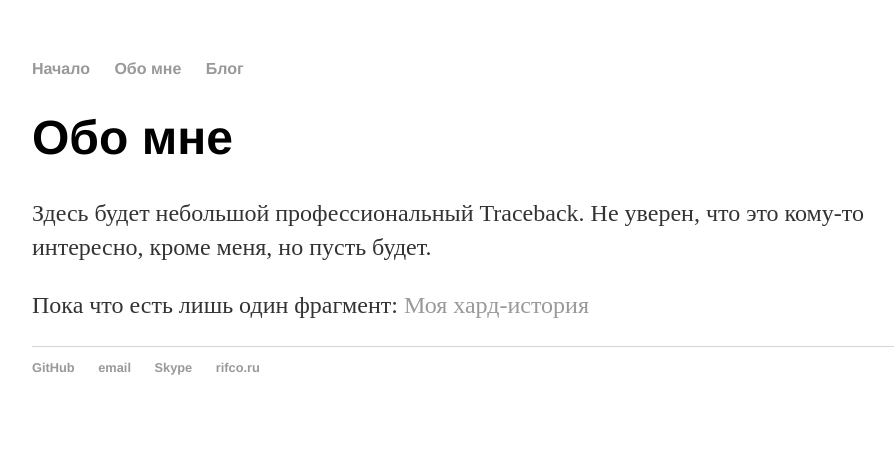
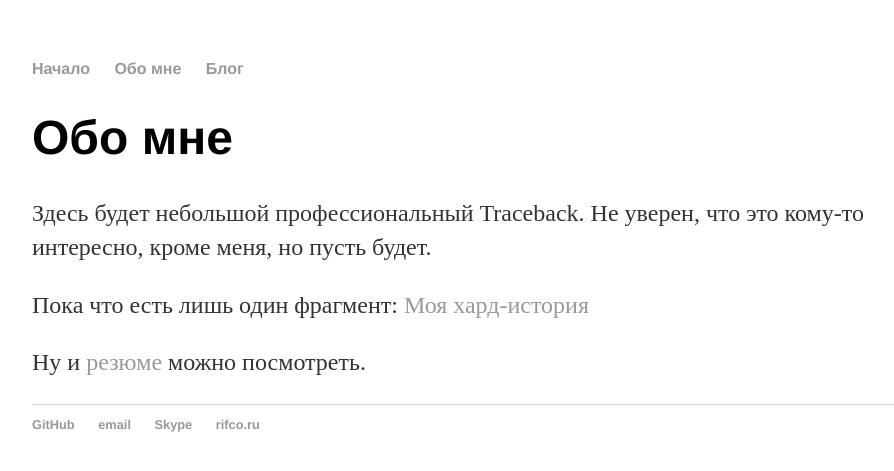
Before and after one commit to komstin/komstin.github.io, a Jekyll site: the page built from about/index.md, in a window 1280 px wide. Shown: the top 471 px of the page, without its empty margins (160-1054 px from the left). Built offline with Jekyll 4.4.1, drawn with Linux system fonts in a browser that asks for light colours.

Commit message:
Update index.md

```diff
--- a/about/index.md
+++ b/about/index.md
@@ -7,3 +7,5 @@ title: Обо мне
 Здесь будет небольшой профессиональный Traceback. Не уверен, что это кому-то интересно, кроме меня, но пусть будет.
 
 Пока что есть лишь один фрагмент: [Моя хард-история](https://rifco.ru/blog/2016/08/14/моя-хард-история/)
+
+Ну и [резюме](https://goo.gl/zng9n2) можно посмотреть.
```
